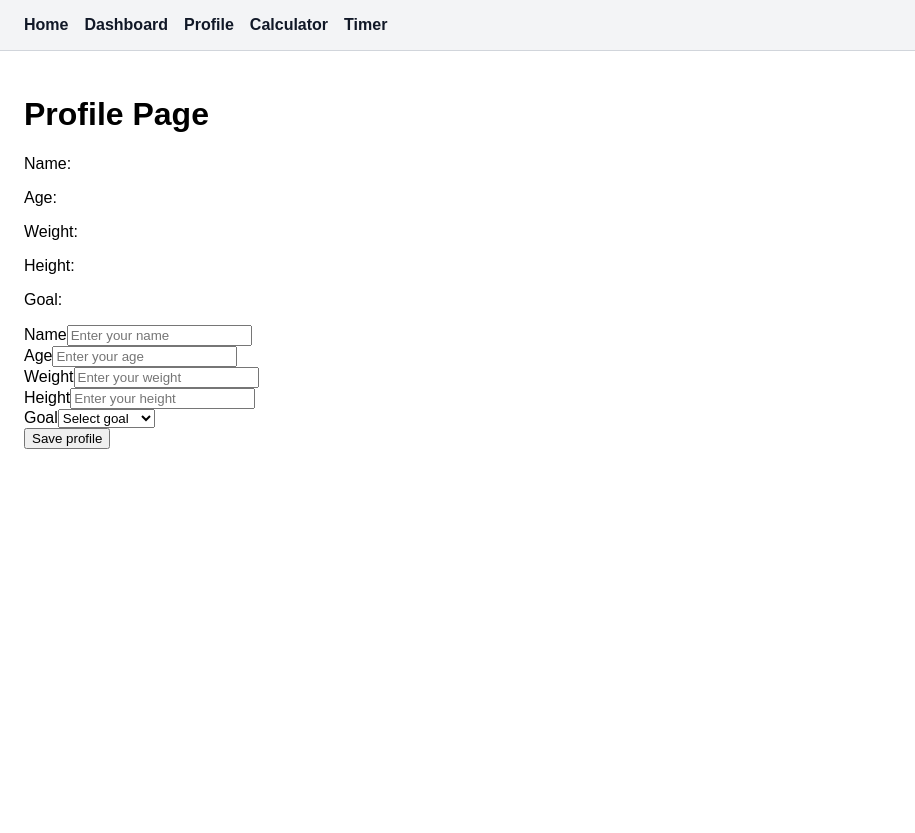
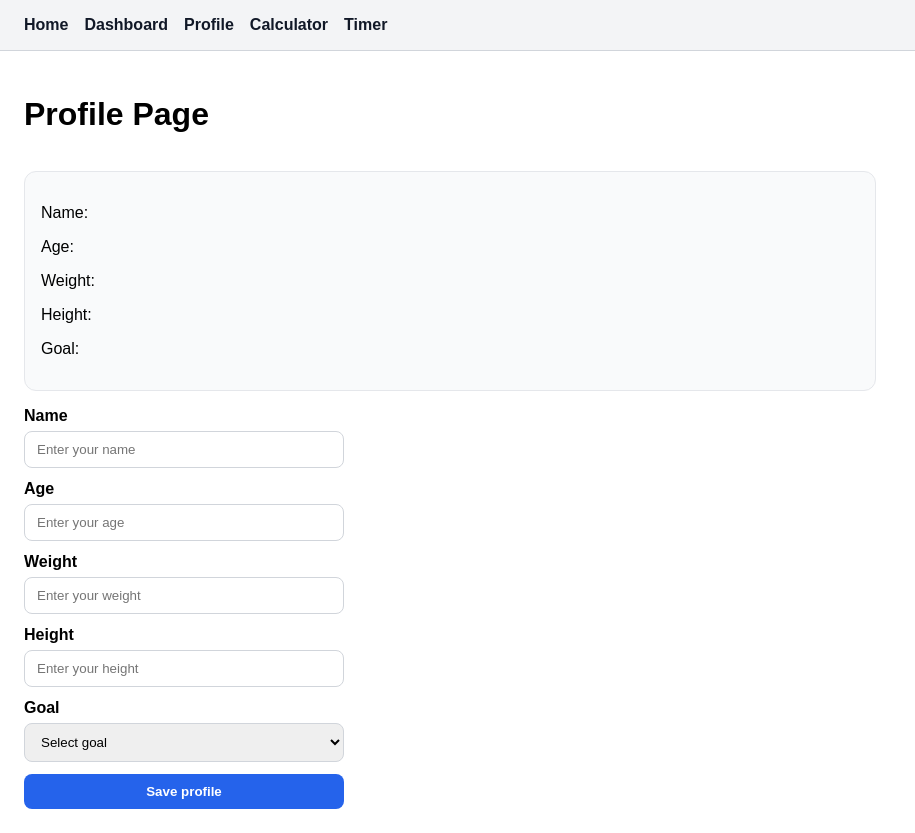
Before and after one commit to VladProtsyshyn/fitpilot-ai, a React (Vite) app: page /profile in a window 1280 px wide. Shown: the whole page, without its empty margins (0-915 px from the left). Before the commit the page ends 800 px from the top, so only its background shows below. Built offline with nearby package versions, Linux system fonts and the light colour scheme.

Commit message:
style: improve profile page layout

```diff
--- /dev/null
+++ b/src/pages/ProfilePage/ProfilePage.css
@@ -0,0 +1,43 @@
+.profile-page {
+    display: flex;
+    flex-direction: column;
+    gap: 16px;
+}
+
+.profile-summary {
+    padding: 16px;
+    background-color: #f9fafb;
+    border: 1px solid #e5e7eb;
+    border-radius: 12px;
+}
+
+.profile-form {
+    display: flex;
+    flex-direction: column;
+    gap: 12px;
+    max-width: 320px;
+}
+
+.profile-form label {
+    display: flex;
+    flex-direction: column;
+    gap: 6px;
+    font-weight: 600;
+}
+
+.profile-form input,
+.profile-form select {
+    padding: 10px 12px;
+    border: 1px solid #d1d5db;
+    border-radius: 8px;
+}
+
+.profile-form button {
+    padding: 10px 12px;
+    border: none;
+    border-radius: 8px;
+    background-color: #2563eb;
+    color: white;
+    font-weight: 600;
+    cursor: pointer;
+}
--- a/src/pages/ProfilePage/ProfilePage.jsx
+++ b/src/pages/ProfilePage/ProfilePage.jsx
@@ -1,6 +1,7 @@
 import { useState } from 'react';
 import { useDispatch, useSelector } from 'react-redux';
 import { setProfile } from '../../store/slices/profileSlice';
+import './ProfilePage.css';
 
 function ProfilePage() {
     const dispatch = useDispatch();
@@ -28,16 +29,18 @@ function ProfilePage() {
     };
 
     return (
-        <div>
+        <div className="profile-page">
             <h1>Profile Page</h1>
 
+            <div className="profile-summary">
                 <p>Name: {profile.name}</p>
                 <p>Age: {profile.age}</p>
                 <p>Weight: {profile.weight}</p>
                 <p>Height: {profile.height}</p>
                 <p>Goal: {profile.goal}</p>
+            </div>
 
-            <div>
+            <div className="profile-form">
                 <label>
                     Name
                     <input
@@ -48,9 +51,7 @@ function ProfilePage() {
                         onChange={handleChange}
                     />
                 </label>
-            </div>
 
-            <div>
                 <label>
                     Age
                     <input
@@ -61,9 +62,7 @@ function ProfilePage() {
                         onChange={handleChange}
                     />
                 </label>
-            </div>
 
-            <div>
                 <label>
                     Weight
                     <input
@@ -74,9 +73,7 @@ function ProfilePage() {
                         onChange={handleChange}
                     />
                 </label>
-            </div>
 
-            <div>
                 <label>
                     Height
                     <input
@@ -87,9 +84,7 @@ function ProfilePage() {
                         onChange={handleChange}
                     />
                 </label>
-            </div>
 
-            <div>
                 <label>
                     Goal
                     <select name="goal" value={formData.goal} onChange={handleChange}>
@@ -99,14 +94,14 @@ function ProfilePage() {
                         <option value="gain muscle">Gain muscle</option>
                     </select>
                 </label>
-            </div>
-
 
                 <button type="button" onClick={handleSaveProfile}>
                     Save profile
                 </button>
             </div>
+        </div>
     );
+
 }
 
 export default ProfilePage;
```
Lines whose indentation alone changed are shown as unchanged.
